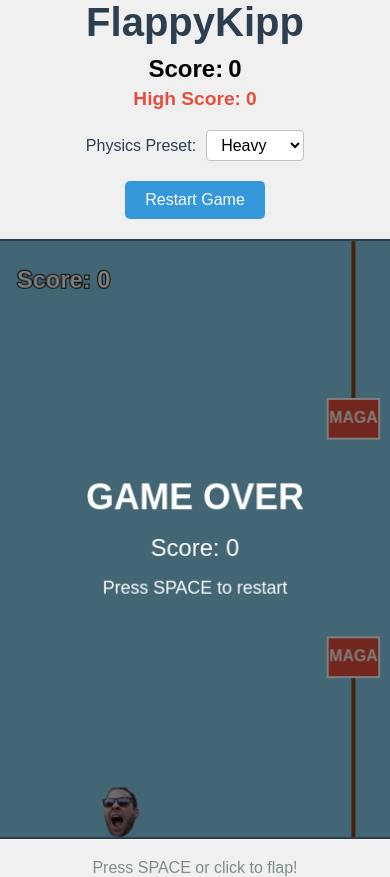
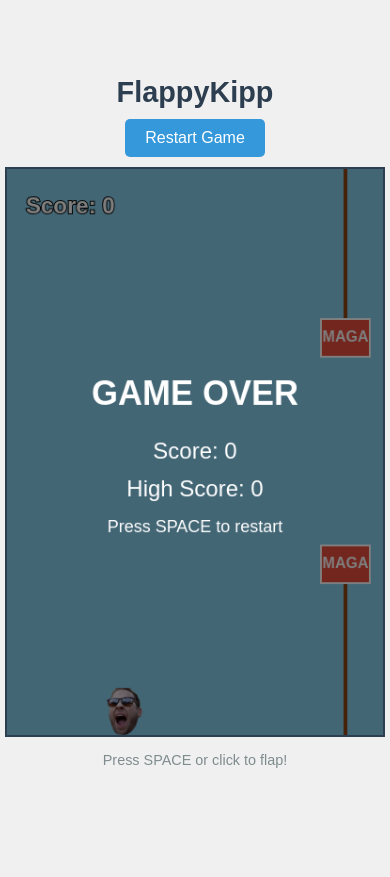
Before and after one commit to ibushong/flappy, a plain HTML site: page index.html in a window 390 px wide. Both pictures are taken after a click on the button "Start Game". After the commit the page ends 844 px from the top, so only its background shows below. Drawn offline with Linux system fonts and the light colour scheme.

Commit message:
mobile fixes; add trail

```diff
--- a/game.js
+++ b/game.js
@@ -67,7 +67,7 @@ const obstacleFallback = createFallbackImage('#e74c3c');
 // Player (the character)
 const player = {
     x: 100,
-    y: 300, // Will be set properly on init
+    y: 300,
     width: 50,
     height: 50,
     velocity: 0,
@@ -75,12 +75,35 @@ const player = {
     flapImage: new Image(),
     hitImage: new Image(),
     isFlapping: false,
+    trail: [], // Array to store trail positions
+    trailLength: 15, // Number of trail segments
+    trailSpacing: 3, // Horizontal spacing between trail segments
 
     init() {
         this.y = canvas.height / 2;
+        this.trail = [];
     },
 
     draw() {
+        // Draw trail
+        if (gameStarted && !gameOver) {
+            const trailWidth = this.width * 0.8;
+            const trailHeight = 6;
+            const colors = ['#e74c3c', '#ffffff', '#3498db']; // Red, White, Blue
+
+            for (let i = 0; i < this.trail.length; i++) {
+                const pos = this.trail[i];
+                const alpha = (i + 1) / this.trail.length; // Fade out based on position
+                const y = pos.y + (this.height - trailHeight * 3) / 2;
+                const x = pos.x - (this.trailSpacing * i); // Offset each segment horizontally
+
+                colors.forEach((color, index) => {
+                    ctx.fillStyle = `${color}${Math.floor(alpha * 255).toString(16).padStart(2, '0')}`;
+                    ctx.fillRect(x, y + (index * trailHeight), trailWidth, trailHeight);
+                });
+            }
+        }
+
         let currentImage = this.image;
         let fallbackImg = playerFallbackNormal;
 
@@ -116,6 +139,15 @@ const player = {
     },
 
     update() {
+        // Update trail
+        if (gameStarted && !gameOver) {
+            // Store current position
+            this.trail.unshift({ x: this.x, y: this.y });
+            if (this.trail.length > this.trailLength) {
+                this.trail.pop();
+            }
+        }
+
         // Apply gravity and air resistance
         this.velocity += currentPreset.gravity;
         this.velocity *= (1 - currentPreset.airResistance);
@@ -144,6 +176,7 @@ const player = {
     reset() {
         this.y = canvas.height / 2;
         this.velocity = 0;
+        this.trail = [];
     }
 };
 
@@ -371,13 +404,14 @@ function gameLoop() {
         ctx.font = 'bold 36px Arial';
         ctx.fillStyle = 'white';
         ctx.textAlign = 'center';
-        ctx.fillText('GAME OVER', canvas.width / 2, canvas.height / 2 - 40);
+        ctx.fillText('GAME OVER', canvas.width / 2, canvas.height / 2 - 60);
 
         ctx.font = '24px Arial';
-        ctx.fillText(`Score: ${score}`, canvas.width / 2, canvas.height / 2 + 10);
+        ctx.fillText(`Score: ${score}`, canvas.width / 2, canvas.height / 2);
+        ctx.fillText(`High Score: ${highScore}`, canvas.width / 2, canvas.height / 2 + 40);
 
         ctx.font = '18px Arial';
-        ctx.fillText('Press SPACE to restart', canvas.width / 2, canvas.height / 2 + 50);
+        ctx.fillText('Press SPACE to restart', canvas.width / 2, canvas.height / 2 + 80);
     }
 
     // Continue the game loop
--- a/styles.css
+++ b/styles.css
@@ -18,6 +18,7 @@ body {
     flex-direction: column;
     align-items: center;
     gap: 20px;
+    padding: 10px;
 }
 
 .game-header {
@@ -33,12 +34,7 @@ h1 {
 }
 
 .score-container {
-    display: flex;
-    flex-direction: column;
-    align-items: center;
-    gap: 5px;
-    font-size: 1.5rem;
-    font-weight: bold;
+    display: none; /* Hide score container since we show it in game */
 }
 
 .score, .high-score {
@@ -95,7 +91,7 @@ h1 {
 
 #game-canvas {
     border: 2px solid #2c3e50;
-    background-color: #87CEEB; /* Sky blue background */
+    background-color: #87CEEB;
     width: 400px;
     height: 600px;
 }
@@ -104,3 +100,36 @@ h1 {
     font-size: 1rem;
     color: #7f8c8d;
 }
+
+/* Mobile Optimizations */
+@media (max-width: 600px) {
+    .game-container {
+        gap: 10px;
+        padding: 5px;
+    }
+
+    .game-header {
+        gap: 5px;
+    }
+
+    h1 {
+        font-size: 1.8rem;
+        margin-bottom: 5px;
+    }
+
+    .physics-controls {
+        display: none; /* Hide physics controls on mobile */
+    }
+
+    #game-canvas {
+        width: 100%;
+        max-width: 400px;
+        height: auto;
+        aspect-ratio: 2/3; /* Maintain 400x600 ratio */
+    }
+
+    .game-footer {
+        font-size: 0.9rem;
+        margin-top: 5px;
+    }
+}
```
